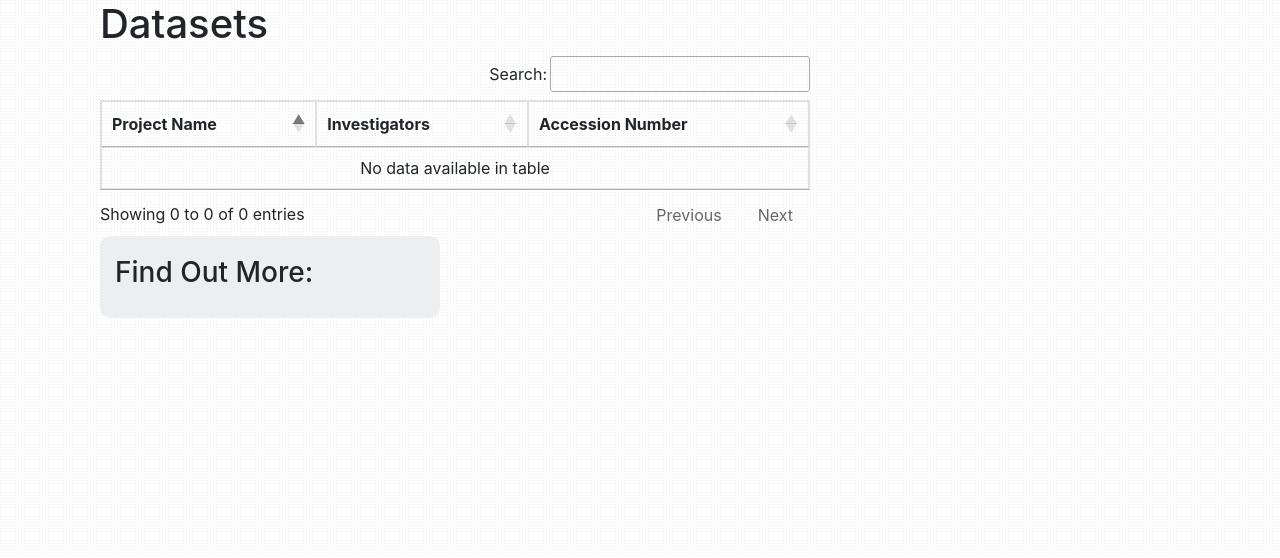
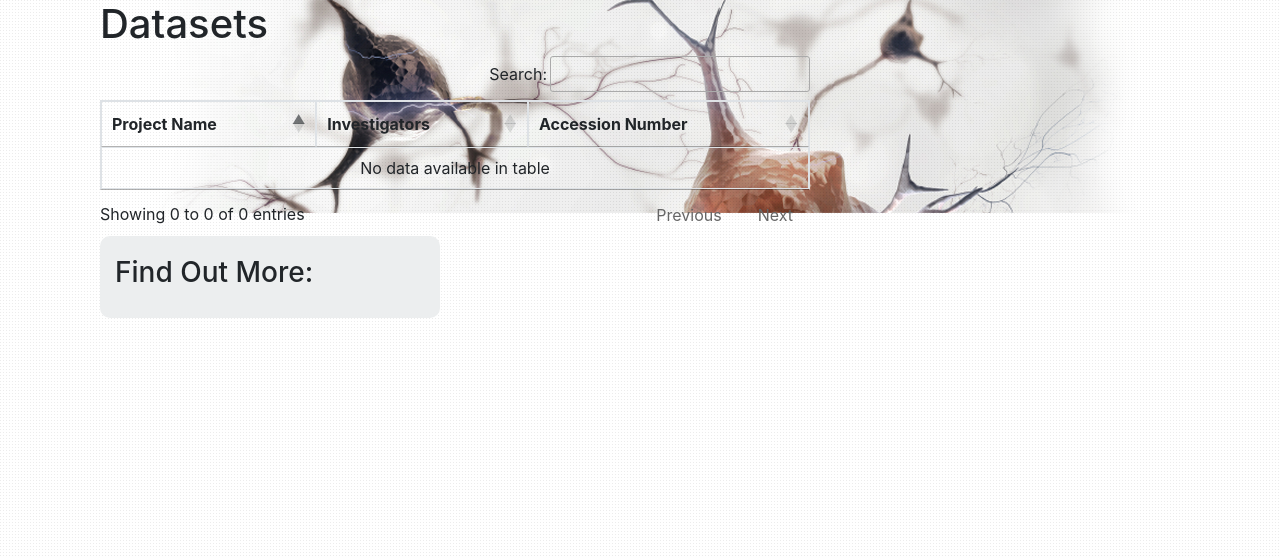
Before and after one commit to poldracklab/open_fmri, a Django app: page / in a window 1280 px wide. Shown: the part 129-687 px from the top of the page. Run offline with Django 3.2, Linux system fonts and the light colour scheme; data that the repository does not hold is empty; some libraries are stand-ins or nearby versions.

Commit message:
further old site header emulation work

```diff
--- a/open_fmri/assets/css/styles.css
+++ b/open_fmri/assets/css/styles.css
@@ -1,9 +1,13 @@
-#container-right {
+#main {
+    background-image: url("../images/banner_about.png");
+    background-position: center top;
+    background-repeat: no-repeat;
+    position: relative;
 }
 
-#container-content {
+.dataset-list-main {
+    background-image: url("../images/banner_view_data.png");
 }
-
 
 #toc li {
     border-top: 1px solid #000000;
--- a/open_fmri/templates/base.html
+++ b/open_fmri/templates/base.html
@@ -67,7 +67,7 @@
         </nav>
     </div>
 
-    <div class="container">
+    <div class="container" id="main">
         {% if messages %}
             {% for message in messages %}
                 <div class="alert {% if message.tags %}alert-{{ message.tags }}"{% endif %}>{{ message }}</div>
```
Lines whose indentation alone changed are shown as unchanged.
